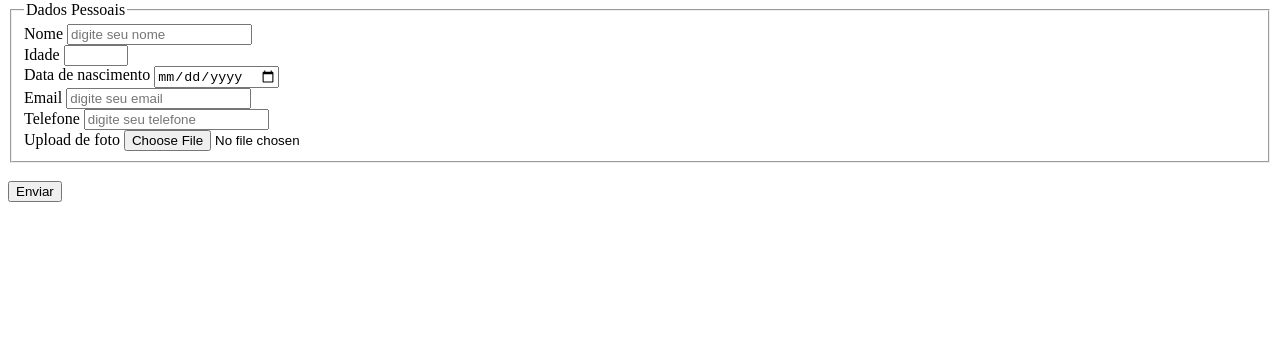
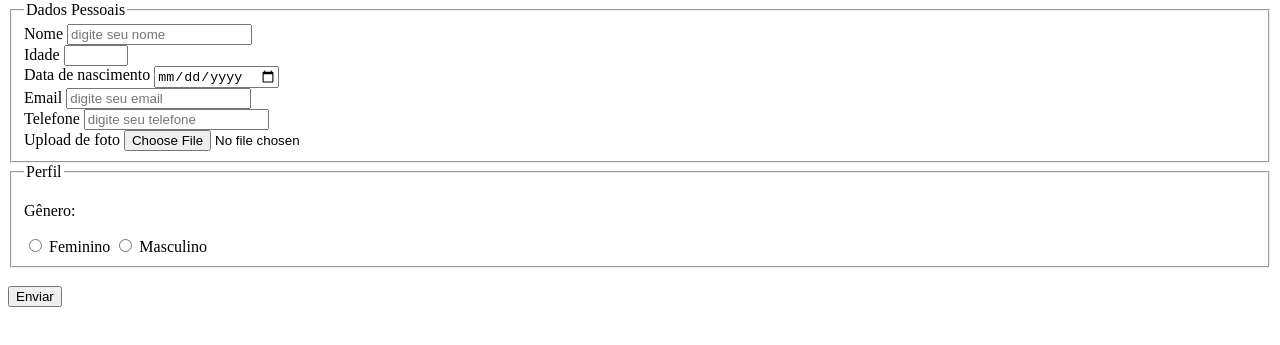
Before and after one commit to bonisvc/portfolio, a plain HTML site: page pesquisa-culturama/index.html in a window 1280 px wide. Shown: the part 79-424 px from the top of the page. Drawn offline with Linux system fonts and the light colour scheme.

Commit message:
gender session added to profile form session

```diff
--- a/pesquisa-culturama/index.html
+++ b/pesquisa-culturama/index.html
@@ -14,6 +14,7 @@
                 <fieldset>
                     <!-- DADOS PESSOAIS -->
                     <legend>Dados Pessoais</legend>
+
                     <label for="userName">Nome</label>
                     <input type="text" name="userName" placeholder="digite seu nome" required>
                     <br>
@@ -33,6 +34,18 @@
                     <input type="file" accept="image/*" name="userImage">
                 </fieldset>
 
+                <fieldset>
+                    <!-- PERFIL -->
+                    <legend>Perfil</legend>
+
+                    <p>Gênero:</p>
+                    <input type="radio" name="userGender" value="feminino">
+                        <label for="userGender">Feminino</label>
+                    <input type="radio" name="userGender" value="masculino">
+                        <label for="userGender">Masculino</label>
+
+                </fieldset>
+
                 <br>
                 <button type="submit">Enviar</button>
             </form>
```
